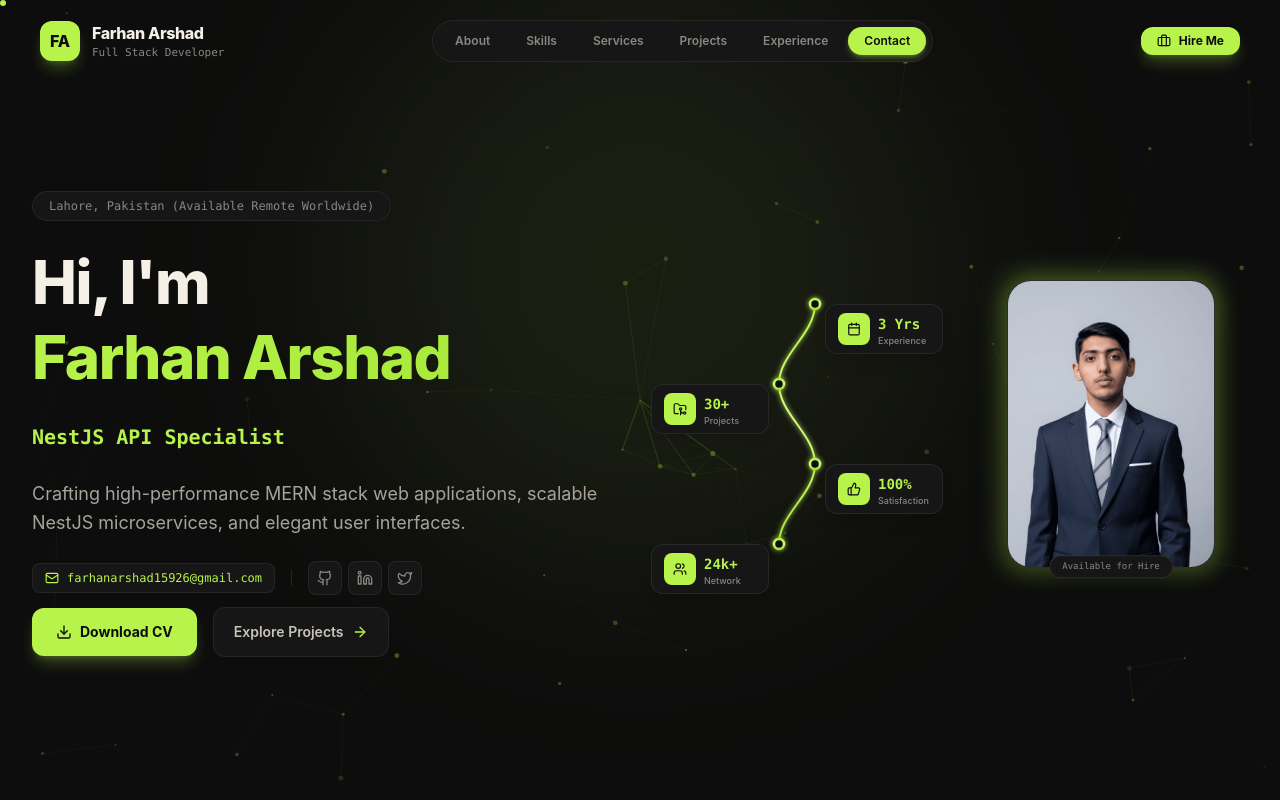
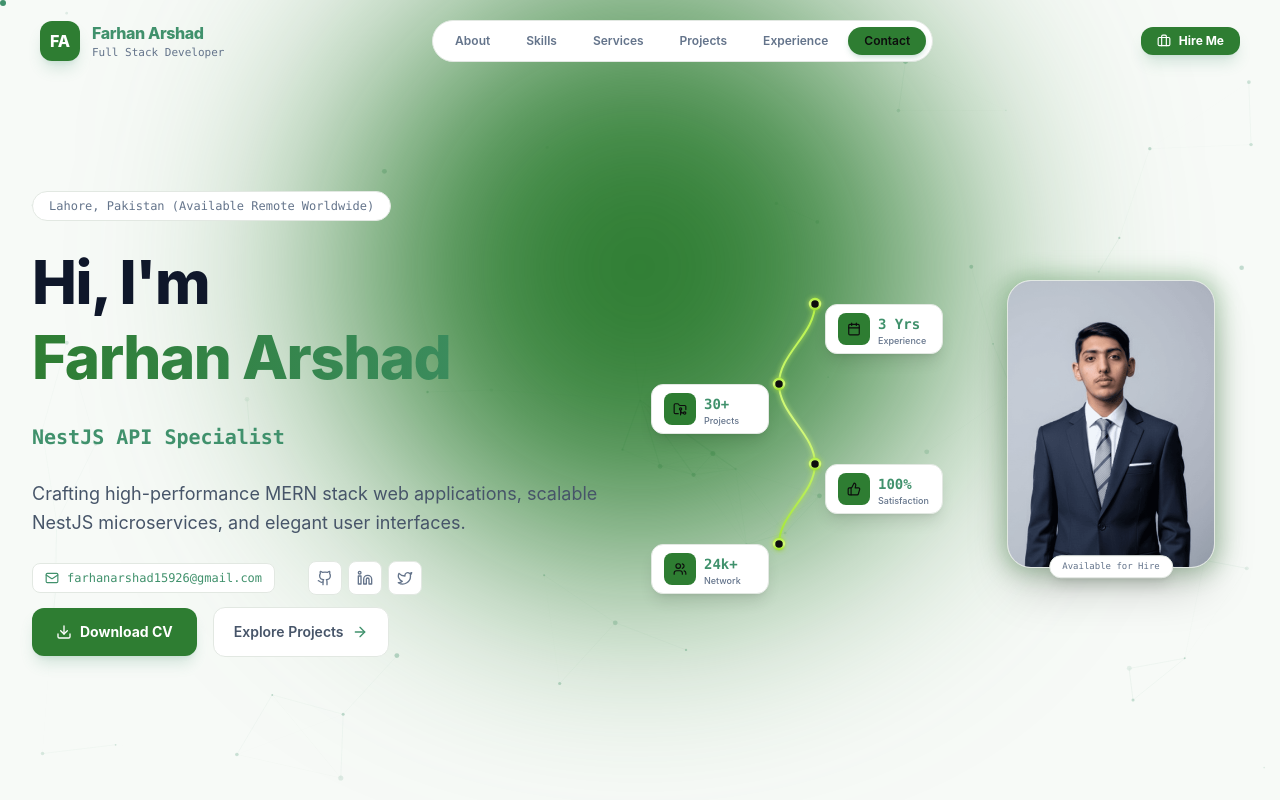
Before and after one commit to FarhanArshad80/Farhan-Arshad-protoflio-, a React (Vite) app: page / in a window 1280 px wide. Shown: the top 800 px of the page. Built offline with nearby package versions, Linux system fonts and the light colour scheme.

Commit message:
Refactor styling and update theme implementation details
Replit-Commit-Author: Agent

```diff
--- a/src/App.tsx
+++ b/src/App.tsx
@@ -31,7 +31,7 @@ function MainAppContent() {
         )}
       </AnimatePresence>
 
-      <div className={`min-h-screen relative font-sans transition-colors duration-500 ${currentTheme.bgClass}`}>
+      <div className={`portfolio-shell min-h-screen relative font-sans transition-colors duration-500 ${currentTheme.bgClass}`}>
         {/* Dynamic particle background */}
         <CanvasBackground />
 
--- a/src/components/CustomCursor.tsx
+++ b/src/components/CustomCursor.tsx
@@ -49,10 +49,10 @@ export const CustomCursor: React.FC = () => {
   return (
     <>
       <div ref={dotRef} className="fixed top-0 left-0 pointer-events-none z-[99999] rounded-full"
-        style={{ width: isHovering ? 10 : 6, height: isHovering ? 10 : 6, backgroundColor: '#b7f34a', opacity: visible ? 1 : 0, transition: 'width 0.18s ease, height 0.18s ease, opacity 0.2s ease', willChange: 'transform' }}
+        style={{ width: isHovering ? 10 : 6, height: isHovering ? 10 : 6, backgroundColor: '#40916C', opacity: visible ? 1 : 0, transition: 'width 0.18s ease, height 0.18s ease, opacity 0.2s ease', willChange: 'transform' }}
       />
       <div ref={ringRef} className="fixed top-0 left-0 pointer-events-none z-[99998] rounded-full"
-        style={{ width: isHovering ? 44 : 32, height: isHovering ? 44 : 32, border: `1.5px solid ${isHovering ? 'rgba(183,243,74,0.85)' : 'rgba(183,243,74,0.4)'}`, backgroundColor: isHovering ? 'rgba(183,243,74,0.07)' : 'transparent', opacity: visible ? 1 : 0, transition: 'width 0.22s ease, height 0.22s ease, border-color 0.2s ease, background-color 0.2s ease, opacity 0.2s ease', willChange: 'transform' }}
+        style={{ width: isHovering ? 44 : 32, height: isHovering ? 44 : 32, border: `1.5px solid ${isHovering ? 'rgba(46,125,50,0.85)' : 'rgba(64,145,108,0.45)'}`, backgroundColor: isHovering ? 'rgba(64,145,108,0.07)' : 'transparent', opacity: visible ? 1 : 0, transition: 'width 0.22s ease, height 0.22s ease, border-color 0.2s ease, background-color 0.2s ease, opacity 0.2s ease', willChange: 'transform' }}
       />
     </>
   );
--- a/src/components/LoadingScreen.tsx
+++ b/src/components/LoadingScreen.tsx
@@ -27,24 +27,24 @@ export const LoadingScreen: React.FC<Props> = ({ onComplete }) => {
       initial={{ opacity: 1 }}
       exit={{ opacity: 0 }}
       transition={{ duration: 0.5, ease: 'easeInOut' }}
-      className="fixed inset-0 z-[9999] flex flex-col items-center justify-center bg-[#0d0d0d] select-none"
+      className="fixed inset-0 z-[9999] flex flex-col items-center justify-center bg-[#F7FAF7] select-none"
     >
       <div className="relative mb-8" style={{ width: 152, height: 152 }}>
         <motion.div
           animate={{ rotate: 360 }}
           transition={{ duration: 2.6, repeat: Infinity, ease: 'linear' }}
           className="absolute inset-0 rounded-full"
-          style={{ background: 'conic-gradient(from 0deg, #b7f34a 0%, #d4f97d 45%, transparent 55%, transparent 100%)' }}
+          style={{ background: 'conic-gradient(from 0deg, #2E7D32 0%, #40916C 45%, transparent 55%, transparent 100%)' }}
         />
         <div
           className="absolute inset-0 rounded-full"
-          style={{ background: 'conic-gradient(from 0deg, rgba(245,240,230,0.04) 100%)' }}
+          style={{ background: 'conic-gradient(from 0deg, rgba(15,23,42,0.06) 100%)' }}
         />
         <motion.div
           initial={{ scale: 0.75, opacity: 0 }}
           animate={{ scale: 1, opacity: 1 }}
           transition={{ duration: 0.55, ease: 'easeOut' }}
-          className="absolute inset-[5px] rounded-full overflow-hidden border border-[#f5f0e6]/10 shadow-2xl shadow-[#b7f34a]/20"
+          className="absolute inset-[5px] rounded-full overflow-hidden border border-[#0F172A]/10 shadow-2xl shadow-[#40916C]/20"
         >
           <img src={profileImage} alt="Farhan Arshad" className="w-full h-full object-cover object-top" />
         </motion.div>
@@ -54,7 +54,7 @@ export const LoadingScreen: React.FC<Props> = ({ onComplete }) => {
         initial={{ opacity: 0, y: 14 }}
         animate={{ opacity: 1, y: 0 }}
         transition={{ duration: 0.5, delay: 0.3 }}
-        className="text-2xl font-extrabold text-[#f5f0e6] tracking-tight mb-1.5"
+        className="text-2xl font-extrabold text-[#0F172A] tracking-tight mb-1.5"
       >
         Farhan Arshad
       </motion.h1>
@@ -63,7 +63,7 @@ export const LoadingScreen: React.FC<Props> = ({ onComplete }) => {
         initial={{ opacity: 0, y: 8 }}
         animate={{ opacity: 1, y: 0 }}
         transition={{ duration: 0.45, delay: 0.45 }}
-        className="text-[11px] font-mono text-[#b7f34a] tracking-[0.22em] uppercase mb-10"
+        className="text-[11px] font-mono text-[#2E7D32] tracking-[0.22em] uppercase mb-10"
       >
         Full Stack Developer
       </motion.p>
@@ -72,12 +72,12 @@ export const LoadingScreen: React.FC<Props> = ({ onComplete }) => {
         initial={{ opacity: 0 }}
         animate={{ opacity: 1 }}
         transition={{ delay: 0.55 }}
-        className="relative w-44 h-px bg-[#f5f0e6]/10 rounded-full overflow-hidden"
+        className="relative w-44 h-px bg-[#0F172A]/10 rounded-full overflow-hidden"
       >
         <div
           ref={barRef}
           className="absolute inset-y-0 left-0 rounded-full"
-          style={{ width: '0%', background: 'linear-gradient(90deg, #b7f34a, #d4f97d)' }}
+          style={{ width: '0%', background: 'linear-gradient(90deg, #2E7D32, #40916C)' }}
         />
       </motion.div>
     </motion.div>
--- a/src/context/ThemeContext.tsx
+++ b/src/context/ThemeContext.tsx
@@ -4,14 +4,14 @@ import { ThemeId, ThemeOption } from '../types';
 export const THEME_OPTIONS: ThemeOption[] = [
   {
     id: 'cyber-neon',
-    name: 'Black Cream Lime',
-    bgClass: 'bg-[#0d0d0d] text-[#f5f0e6]',
-    cardBgClass: 'bg-[#161616] border-[#f5f0e6]/[0.07] backdrop-blur-xl',
-    accentHex: '#b7f34a',
-    textAccentClass: 'text-[#b7f34a]',
-    borderAccentClass: 'border-[#b7f34a]/30',
-    gradientClass: 'from-[#b7f34a] to-[#a3e635]',
-    previewColors: ['#0d0d0d', '#b7f34a', '#f5f0e6'],
+    name: 'Garden Green',
+    bgClass: 'bg-[#F7FAF7] text-[#0F172A]',
+    cardBgClass: 'bg-white border-[#E2E8E2] backdrop-blur-xl shadow-sm',
+    accentHex: '#40916C',
+    textAccentClass: 'text-[#2E7D32]',
+    borderAccentClass: 'border-[#40916C]/30',
+    gradientClass: 'from-[#2E7D32] to-[#40916C]',
+    previewColors: ['#F7FAF7', '#2E7D32', '#40916C'],
   },
   {
     id: 'emerald-obsidian',
@@ -101,7 +101,7 @@ export const ThemeProvider: React.FC<{ children: React.ReactNode }> = ({ childre
 
   useEffect(() => {
     document.documentElement.setAttribute('data-theme', themeId);
-    if (themeId === 'minimal-light') {
+    if (themeId === 'cyber-neon' || themeId === 'minimal-light') {
       document.documentElement.classList.remove('dark');
     } else {
       document.documentElement.classList.add('dark');
--- a/src/index.css
+++ b/src/index.css
@@ -73,3 +73,121 @@ html[data-theme='minimal-light'] .bg-grid-pattern {
 
 .glass-card { transition: all 0.3s cubic-bezier(0.16, 1, 0.3, 1); }
 .glass-card:hover { transform: translateY(-4px); }
+
+/* Garden Green theme overrides for legacy utility classes */
+html[data-theme='cyber-neon'] body {
+  background: #F7FAF7;
+  color: #0F172A;
+}
+
+html[data-theme='cyber-neon'] .portfolio-shell {
+  background-color: #F7FAF7 !important;
+  color: #0F172A !important;
+}
+
+html[data-theme='cyber-neon'] footer {
+  background-color: #F7FAF7 !important;
+}
+
+html[data-theme='cyber-neon'] [class*="bg-[#161616]"],
+html[data-theme='cyber-neon'] [class*="bg-[#0d0d0d]"],
+html[data-theme='cyber-neon'] [class*="bg-slate-950"],
+html[data-theme='cyber-neon'] [class*="bg-slate-900"] {
+  background-color: #FFFFFF !important;
+}
+
+html[data-theme='cyber-neon'] [class*="bg-slate-800"],
+html[data-theme='cyber-neon'] [class*="bg-black"] {
+  background-color: #F7FAF7 !important;
+}
+
+html[data-theme='cyber-neon'] [class*="border-[#f5f0e6]"],
+html[data-theme='cyber-neon'] [class*="border-slate-"],
+html[data-theme='cyber-neon'] [class*="border-white"] {
+  border-color: #E2E8E2 !important;
+}
+
+html[data-theme='cyber-neon'] [class*="text-[#f5f0e6]"],
+html[data-theme='cyber-neon'] [class*="text-white"] {
+  color: #0F172A !important;
+}
+
+html[data-theme='cyber-neon'] [class*="text-[#c8c3b8]"],
+html[data-theme='cyber-neon'] [class*="text-[#a8a39a]"],
+html[data-theme='cyber-neon'] [class*="text-slate-300"],
+html[data-theme='cyber-neon'] [class*="text-slate-400"] {
+  color: #475569 !important;
+}
+
+html[data-theme='cyber-neon'] [class*="text-[#8a8680]"],
+html[data-theme='cyber-neon'] [class*="text-[#5a5650]"],
+html[data-theme='cyber-neon'] [class*="text-slate-500"],
+html[data-theme='cyber-neon'] [class*="text-slate-600"] {
+  color: #64748B !important;
+}
+
+html[data-theme='cyber-neon'] [class*="text-[#b7f34a]"],
+html[data-theme='cyber-neon'] [class*="text-orange-"],
+html[data-theme='cyber-neon'] [class*="text-cyan-"],
+html[data-theme='cyber-neon'] [class*="text-violet-"],
+html[data-theme='cyber-neon'] [class*="text-indigo-"],
+html[data-theme='cyber-neon'] [class*="text-purple-"],
+html[data-theme='cyber-neon'] [class*="text-emerald-"],
+html[data-theme='cyber-neon'] [class*="text-amber-"] {
+  color: #40916C !important;
+}
+
+html[data-theme='cyber-neon'] [class*="bg-[#b7f34a]"],
+html[data-theme='cyber-neon'] [class*="bg-orange-"],
+html[data-theme='cyber-neon'] [class*="bg-cyan-"],
+html[data-theme='cyber-neon'] [class*="bg-violet-"],
+html[data-theme='cyber-neon'] [class*="bg-indigo-"],
+html[data-theme='cyber-neon'] [class*="bg-purple-"] {
+  background-color: #2E7D32 !important;
+}
+
+html[data-theme='cyber-neon'] [class*="from-[#b7f34a]"] {
+  --tw-gradient-from: #2E7D32 var(--tw-gradient-from-position) !important;
+  --tw-gradient-to: #40916C var(--tw-gradient-to-position) !important;
+}
+
+html[data-theme='cyber-neon'] [class*="bg-[#b7f34a]"][class*="text-[#0d0d0d]"],
+html[data-theme='cyber-neon'] [class*="bg-[#b7f34a]"][class*="text-white"],
+html[data-theme='cyber-neon'] [class*="bg-orange-"][class*="text-white"],
+html[data-theme='cyber-neon'] [class*="from-[#b7f34a]"][class*="text-white"] {
+  color: #FFFFFF !important;
+}
+
+html[data-theme='cyber-neon'] [class*="border-[#b7f34a]"],
+html[data-theme='cyber-neon'] [class*="border-orange-"],
+html[data-theme='cyber-neon'] [class*="border-cyan-"],
+html[data-theme='cyber-neon'] [class*="border-violet-"],
+html[data-theme='cyber-neon'] [class*="border-indigo-"],
+html[data-theme='cyber-neon'] [class*="border-emerald-"] {
+  border-color: #40916C !important;
+}
+
+html[data-theme='cyber-neon'] [class*="shadow-[#b7f34a]"],
+html[data-theme='cyber-neon'] [class*="shadow-orange-"],
+html[data-theme='cyber-neon'] [class*="shadow-cyan-"],
+html[data-theme='cyber-neon'] [class*="shadow-violet-"] {
+  --tw-shadow-color: rgb(64 145 108 / 0.2) !important;
+}
+
+html[data-theme='cyber-neon'] [class*="hover:bg-[#b7f34a]"]:hover,
+html[data-theme='cyber-neon'] [class*="hover:bg-orange-"]:hover {
+  background-color: #1B4332 !important;
+}
+
+html[data-theme='cyber-neon'] [class*="hover:text-[#b7f34a]"]:hover,
+html[data-theme='cyber-neon'] [class*="hover:text-orange-"]:hover,
+html[data-theme='cyber-neon'] [class*="hover:text-cyan-"]:hover,
+html[data-theme='cyber-neon'] [class*="hover:text-violet-"]:hover {
+  color: #1B4332 !important;
+}
+
+html[data-theme='cyber-neon'] select,
+html[data-theme='cyber-neon'] input,
+html[data-theme='cyber-neon'] textarea {
+  color-scheme: light;
+}
```
